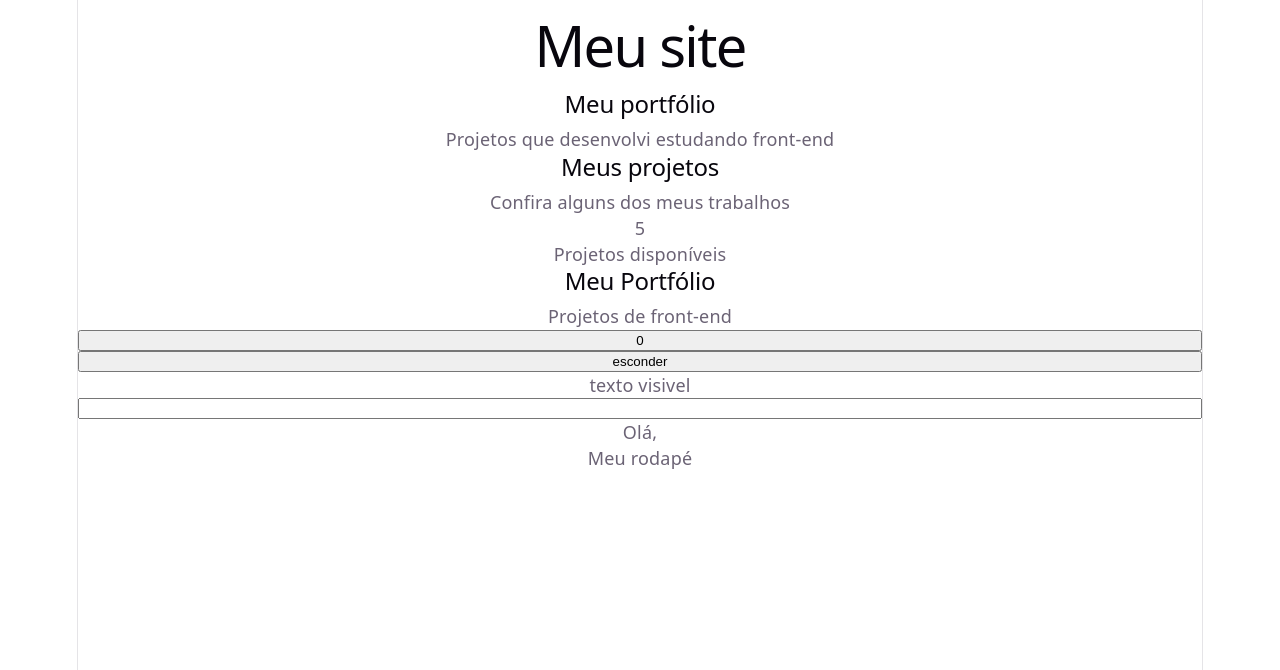
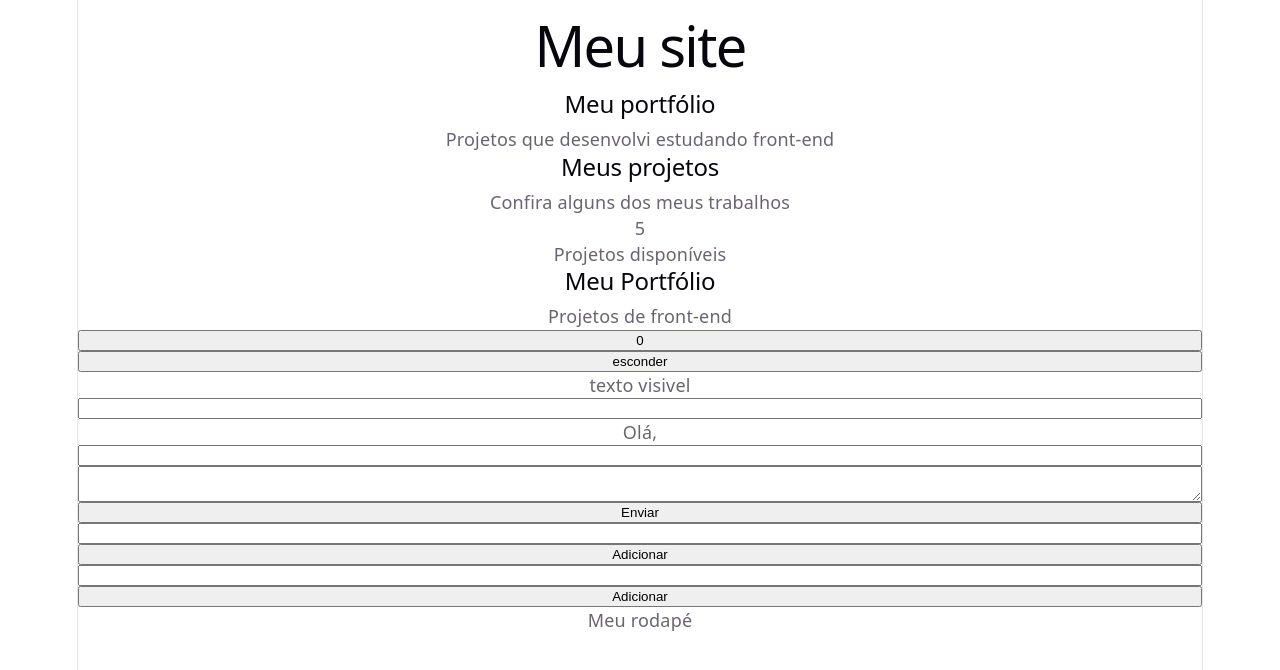
Before and after one commit to saradanielly/estudos-bora-na-tech, a React (Vite) app in the folder ex_complementares/react/ex01/: page / in a window 1280 px wide. Shown: the top 670 px of the page. Built offline with nearby package versions, Linux system fonts and the light colour scheme.

Commit message:
react
Continuando com o useState, aplicando: key; filter; map(); limpar input; entre outros

```diff
--- a/ex_complementares/react/ex01/src/App.jsx
+++ b/ex_complementares/react/ex01/src/App.jsx
@@ -5,7 +5,9 @@ import Contador from "./components/Contador";
 import MostrarTexto from "./components/MostrarTexto";
 import Nome from "./components/Nome";
 import Rodape from "./components/Rodape";
-
+import Formulario from "./components/Formulario";
+import ListaNome from "./components/ListaNomes";
+import ListaTarefa from "./components/ListasTarefas";
 
 
 function App() {
@@ -34,6 +36,12 @@ function App() {
 
     <Nome></Nome>
 
+    <Formulario></Formulario>
+
+    <ListaNome></ListaNome>
+
+    <ListaTarefa></ListaTarefa>
+
       <Rodape />
     </>
   );
--- /dev/null
+++ b/ex_complementares/react/ex01/src/components/Formulario.jsx
@@ -0,0 +1,33 @@
+import { useState } from "react";
+
+
+function Formulario() {
+    const [nome, setNome] = useState("");
+    const [mensagem, setMensagem] = useState("");
+    const [enviado, setEnviado] = useState(false);
+
+    return (
+        <>
+        <input value={nome}
+        onChange={(evento) => setNome(evento.target.value)}/>
+
+        <textarea
+        value={mensagem}
+        onChange={(evento) => setMensagem(evento.target.value)}/>
+
+       <button onClick={() => setEnviado(true)}>
+            Enviar
+        </button>
+
+
+    {enviado && (
+            <div>
+                <p>Nome: {nome}</p>
+                <p>Mensagem: {mensagem}</p>
+            </div>
+    )}
+
+    </>
+)};
+
+export default Formulario;
--- /dev/null
+++ b/ex_complementares/react/ex01/src/components/ListaNomes.jsx
@@ -0,0 +1,37 @@
+import { useState } from "react";
+
+function ListaNome() {
+    const [nome, setNome] = useState("");
+    const [lista, setLista] = useState([]);
+
+    return (
+        <>
+        <input value={nome}
+        onChange={(evento) => setNome(evento.target.value)}/>
+
+        <button onClick={() => {
+        if (nome.trim() === "") {
+            return;
+          }
+          setLista([...lista, nome])
+
+          setNome("");
+}} >
+            Adicionar
+        </button>
+
+        {lista.map((item) => (
+            <p key={item}>{item}</p>
+        ))}
+        </>
+    )
+}
+
+export default ListaNome;
+
+/*
+Usamos o setLista([...lista, nome]), pois o ...lista espalha os itens que já existem;
+E o lista.map() para não modificar o array, e sim criar um novo valor;
+Key, é usado pelo react para uma indentificação unica para cada elemento;
+
+*/
--- /dev/null
+++ b/ex_complementares/react/ex01/src/components/ListasTarefas.jsx
@@ -0,0 +1,88 @@
+import { useState } from "react";
+
+function ListaTarefa() {
+    const [tarefa, setTarefa] = useState("");
+    const [tarefas, setTarefas] = useState([]);
+
+    function excluirTarefa(id) {
+        setTarefas(
+                    tarefas.filter((item) => item.id !== id)
+                );
+}
+
+    function concluirTarefa(id) {
+        setTarefas(
+            tarefas.map((item) => {
+                return item.id === id
+              ?  {
+                    ...item,
+                    concluida: true
+                }
+                :item;
+            })
+        );
+    }
+
+    return (
+        <>
+        <input
+        value={tarefa}
+        onChange={(evento) => setTarefa(evento.target.value)}
+        />
+
+        <button onClick={() => {
+             setTarefas([
+            ...tarefas,
+            {
+                id: Date.now(),
+                texto: tarefa,
+                concluida: false
+            }
+
+        ]);
+        setTarefa("");
+    }} >
+        Adicionar</button>
+
+        {tarefas.map((item) => (
+            <p key={item.id}>
+                {item.texto}
+                {item.concluida && " ✅"}
+
+            <button onClick={() => concluirTarefa(item.id)}>
+
+                Concluir
+            </button>
+
+            <button onClick={() => excluirTarefa(item.id)}>
+
+                Excluir
+            </button>
+
+            </p>
+        ))}
+        </>
+    );
+}
+
+export default ListaTarefa;
+
+/*
+no tarefas.filter: item.id (identifica que id foi clicado, ou seja a tarefa), e o !== id (diz que todo id diferente do
+que foi clicado, continua);
+e quando adiciona, cada tarefa recebe um ID prórpio. Assim, na hora de excluir, ele só exclui o mesmo ID que foi
+selecionado.
+
+
+useState: para guardar as tarefas;
+onChange: para pegar o que você digita;
+setTarefas: para adicionar;
+map(): para mostrar as tarefas;
+key: com item.id;
+filter(): para excluir;
+map(): novamente para alterar uma tarefa;
+concluida: true/false;
+&& para mostrar o ✅;
+limpar o input com setTarefa("").
+
+*/
```
